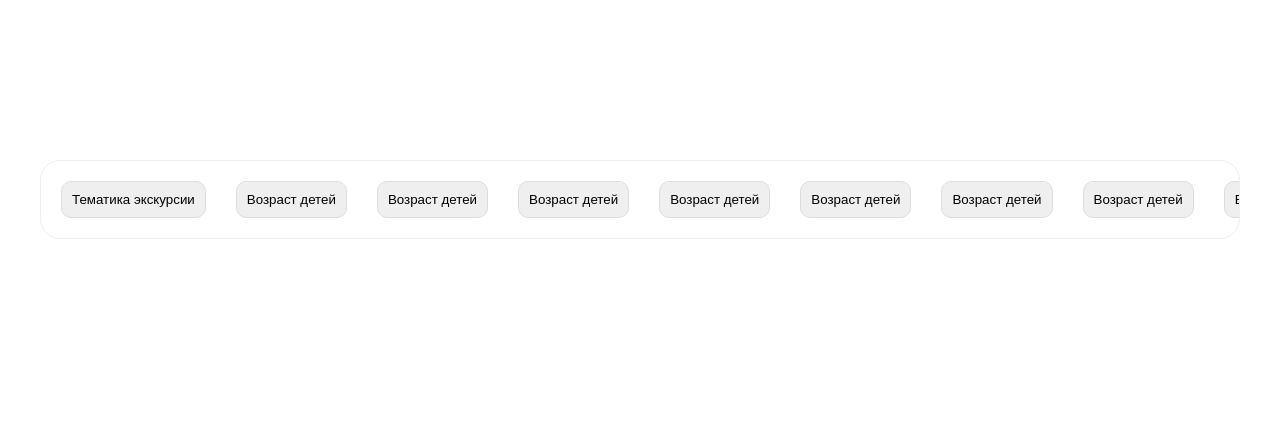
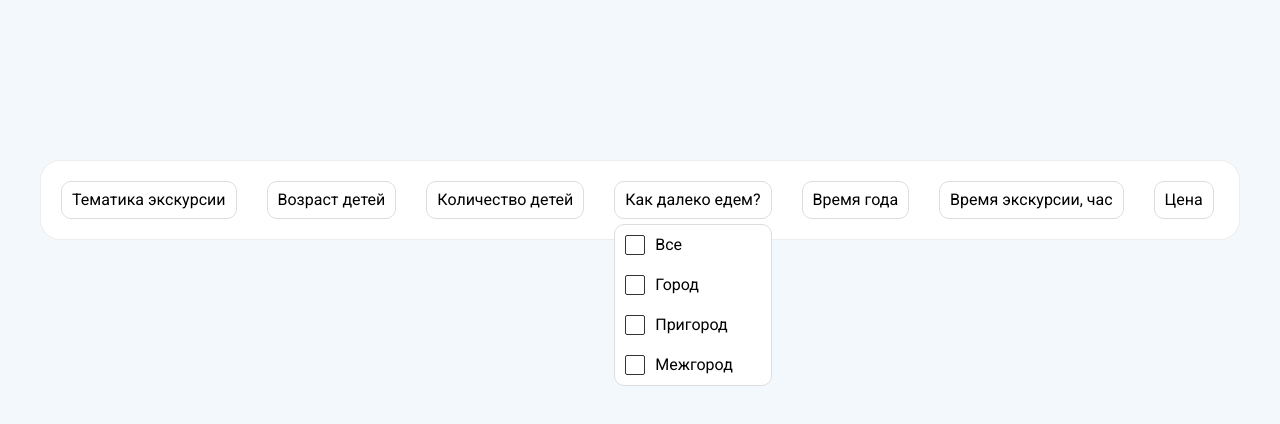
Before and after one commit to StarkElessar/swiper-dropdown-viewport, a website built with Vite: page index.html in a window 1280 px wide. Both pictures are taken after a click on the element 640 px from the left and 199 px from the top of the page. Built offline with nearby package versions, Linux system fonts and the light colour scheme.

Commit message:
feat: update position after slideTo

```diff
--- a/index.html
+++ b/index.html
@@ -15,31 +15,22 @@
 						<select id="test-1" multiple></select>
 					</div>
 					<div class="swiper-slide">
-						<select id="test-2"></select>
+						<select id="test-2" multiple></select>
 					</div>
 					<div class="swiper-slide">
-						<select id="test-3"></select>
+						<select id="test-3" multiple></select>
 					</div>
 					<div class="swiper-slide">
-						<select id="test-4"></select>
+						<select id="test-4" multiple></select>
 					</div>
 					<div class="swiper-slide">
-						<select id="test-5"></select>
+						<select id="test-5" multiple></select>
 					</div>
 					<div class="swiper-slide">
-						<select id="test-6"></select>
+						<select id="test-6" multiple></select>
 					</div>
 					<div class="swiper-slide">
-						<select id="test-7"></select>
-					</div>
-					<div class="swiper-slide">
-						<select id="test-8"></select>
-					</div>
-					<div class="swiper-slide">
-						<select id="test-9"></select>
-					</div>
-					<div class="swiper-slide">
-						<select id="test-10"></select>
+						<select id="test-7" multiple></select>
 					</div>
 				</div>
 			</div>
--- a/src/libs/dropdown.ts
+++ b/src/libs/dropdown.ts
@@ -1,10 +1,22 @@
+type EventType = 'open' | 'close';
+
+interface EventData {
+	sender: Dropdown;
+	[key: string]: any;
+}
+
+type EventCallback = (e: EventData) => void;
+
 export interface IDropdown {
+	bind(eventType: EventType, callback: EventCallback): void;
+	unbind(eventType: EventType, callback: EventCallback): void;
 	toggleDropdown: (event: MouseEvent, delay?: number) => void;
 	closeDropdown: () => void;
 	get(id: string): Dropdown | null;
 	get isOpen(): boolean;
 	get listWrapperElement(): HTMLElement;
 	get wrapperElement(): HTMLElement;
+	get triggerElement(): HTMLElement;
 }
 
 export type DropdownSelector = string | HTMLElement;
@@ -27,11 +39,12 @@ export const DEFAULT_DROPDOWN_OPTIONS: DropdownOptions = {
 
 export class Dropdown implements IDropdown {
 	private static instances = new Map<string, Dropdown>();
+	private _eventHandlers = new Map<EventType, Set<EventCallback>>();
 	private readonly _options: DropdownOptions;
 	private _isOpen = false;
 	private readonly _element: HTMLElement | null;
 	private readonly _wrapper = document.createElement('div');
-	private readonly _triggerElement = document.createElement('button');
+	private readonly _triggerElement = document.createElement('span');
 	private readonly _listWrapperElement = document.createElement('div');
 
 	constructor(selector: DropdownSelector, options: Partial<DropdownOptions> = {}) {
@@ -42,13 +55,11 @@ export class Dropdown implements IDropdown {
 		}
 
 		this._options = Object.assign(DEFAULT_DROPDOWN_OPTIONS, options);
-		this.init(this._element).then(() => {
-			const id = this._element?.id;
-			id && (Dropdown.instances.set(id, this));
-		});
+		this.init(this._element);
+		Dropdown.instances.set(this._element.id, this);
 	}
 
-	private async init(element: HTMLElement) {
+	private init(element: HTMLElement) {
 		const {
 			label,
 			triggerClassName,
@@ -62,7 +73,6 @@ export class Dropdown implements IDropdown {
 		this._wrapper.appendChild(element);
 
 		this._triggerElement.classList.add(triggerClassName);
-		this._triggerElement.type = 'button';
 		this._triggerElement.textContent = label;
 		this._triggerElement.onclick = this.toggleDropdown;
 
@@ -77,6 +87,10 @@ export class Dropdown implements IDropdown {
 			this._isOpen = !this._isOpen;
 			this._wrapper.classList.toggle(this._options.activeClassName);
 			this._listWrapperElement.style.display = this._isOpen ? 'block' : 'none';
+			this.trigger(this._isOpen ? 'open' : 'close', {
+				wrapperElement: this._wrapper,
+				listWrapperElement: this._listWrapperElement,
+			});
 
 			if (this._isOpen) {
 				document.addEventListener('click', this.handleDocumentClick);
@@ -87,9 +101,7 @@ export class Dropdown implements IDropdown {
 		}, delay);
 	};
 
-	private handleDocumentClick = (e: MouseEvent) => {
-		const target = e.target;
-
+	private handleDocumentClick = ({ target }: MouseEvent) => {
 		if (target instanceof Node && !this._wrapper.contains(target)) {
 			this.closeDropdown();
 			document.removeEventListener('click', this.handleDocumentClick);
@@ -101,11 +113,38 @@ export class Dropdown implements IDropdown {
 			this._isOpen = false;
 			this._wrapper.classList.remove(this._options.activeClassName);
 			this._listWrapperElement.style.display = 'none';
+			this.trigger('close', {
+				wrapperElement: this._wrapper,
+				listWrapperElement: this._listWrapperElement,
+			});
 		}
+	}
+
+	public bind(eventType: EventType, callback: EventCallback) {
+		!this._eventHandlers.has(eventType) && (
+			this._eventHandlers.set(eventType, new Set())
+		);
+		this._eventHandlers.get(eventType)?.add(callback);
+	}
+
+	public unbind(eventType: EventType, callback: EventCallback) {
+		this._eventHandlers.get(eventType)?.delete(callback);
+	}
+
+	private trigger(eventType: EventType, data: Omit<EventData, 'sender'>) {
+		const eventData: EventData = {
+			sender: this,
+			...data
+		};
+		this._eventHandlers.get(eventType)?.forEach(callback => callback(eventData));
 	}
 
 	public get wrapperElement() {
 		return this._wrapper;
+	}
+
+	public get triggerElement() {
+		return this._triggerElement;
 	}
 
 	public get listWrapperElement() {
--- a/src/main.css
+++ b/src/main.css
@@ -1,3 +1,4 @@
+@import url("https://fonts.googleapis.com/css2?family=Roboto:ital,wght@400&display=swap");
 @import "swiper/swiper-bundle.css";
 
 * {
@@ -9,6 +10,11 @@
 
 body {
 	padding-block: 10rem;
+	font-family: "Roboto", sans-serif;
+	font-weight: 400;
+	font-size: 16px;
+	line-height: 1;
+	background-color: #f2f8fb;
 }
 
 ul {
@@ -26,6 +32,7 @@ ul {
 	border: 1px solid #eee;
 	border-radius: 20px;
 	padding: 20px;
+	background-color: #fff;
 }
 
 .swiper-slide {
@@ -38,6 +45,7 @@ ul {
 
 .dropdown-trigger,
 .dropdown-item-label {
+	display: inline-flex;
 	user-select: none;
 	padding: 10px;
 }
@@ -48,11 +56,11 @@ ul {
 }
 
 .dropdown-list-wrapper {
+	width: max-content;
+	min-width: 100%;
 	margin-top: 5px;
 	position: absolute;
 	top: 100%;
-	left: 0;
-	right: 0;
 	display: none;
 	border-radius: 10px;
 	border: 1px solid #ddd;
@@ -67,10 +75,42 @@ ul {
 }
 
 .dropdown-item-label {
-	display: inline-flex;
+	text-wrap: nowrap;
 	align-items: center;
 	gap: 10px;
 	width: 100%;
+}
+
+.dropdown-item-label input[type=checkbox] {
+	position: relative;
+	color: #333;
+	appearance: none;
+	width: 20px;
+	aspect-ratio: 1;
+	border: 1px solid currentColor;
+	border-radius: 2px;
+	transition: color .2s ease-in-out;
+}
+
+.dropdown-item-label input[type=checkbox]:checked {
+	color: #fe8d59;
+}
+
+.dropdown-item-label input[type=checkbox]:checked::before {
+	background-color: currentColor;
+}
+
+.dropdown-item-label input[type=checkbox]::before {
+	position: absolute;
+	top: 50%;
+	left: 50%;
+	transform: translate(-50%, -50%);
+	content: "";
+	width: 14px;
+	aspect-ratio: 1;
+	border-radius: 1px;
+	background-color: transparent;
+	transition: background-color .2s ease-in-out;
 }
 
 @media (any-hover: hover) {
--- a/src/main.ts
+++ b/src/main.ts
@@ -1,22 +1,19 @@
 import Swiper from 'swiper';
 import { FreeMode } from 'swiper/modules';
 import { CheckboxSelection } from './modules/checkbox-selection';
+import { tematics } from './modules/data.ts';
 
 document.addEventListener('DOMContentLoaded', () => {
 	new CheckboxSelection('#test-1', {
 		label: 'Тематика экскурсии',
-		dataSource: [
-			{ id: 'all', value: '-1', label: 'Все' },
-			{ id: '1', value: '1', label: 'Спортивные' },
-			{ id: '2', value: '2', label: 'Популярные' }
-		]
+		dataSource: tematics
 	});
 
 	new CheckboxSelection('#test-2', {
 		label: 'Возраст детей',
 		dataSource: [
 			{ id: 'all', value: '-1', label: 'Все' },
-			...[...Array(8)].map((_, index) => ({
+			...[...Array(11)].map((_, index) => ({
 				id: `${index + 1}`,
 				value: `${index + 1}`,
 				label: `${index + 1} класс`
@@ -24,110 +21,84 @@ document.addEventListener('DOMContentLoaded', () => {
 		]
 	});
 
+	function generateRanges(start: number, end: number, step: number) {
+		let ranges = [];
+		for (let i = start; i <= end; i += step) {
+			let rangeEnd = i + step - 1;
+			if (rangeEnd > end) {
+				rangeEnd = end;
+			} // Убедимся, что последний диапазон не превышает end
+			ranges.push({
+				id: `${i}-${rangeEnd}`,
+				value: `${i}-${rangeEnd}`,
+				label: `${i}-${rangeEnd} детей`
+			});
+		}
+		return ranges;
+	}
+
 	new CheckboxSelection('#test-3', {
-		label: 'Возраст детей',
+		label: 'Количество детей',
 		dataSource: [
 			{ id: 'all', value: '-1', label: 'Все' },
-			...[...Array(8)].map((_, index) => ({
-				id: `${index + 1}`,
-				value: `${index + 1}`,
-				label: `${index + 1} класс`
-			}))
+			...generateRanges(1, 50, 5)
 		]
 	});
 
 	new CheckboxSelection('#test-4', {
-		label: 'Возраст детей',
+		label: 'Как далеко едем?',
 		dataSource: [
 			{ id: 'all', value: '-1', label: 'Все' },
-			...[...Array(8)].map((_, index) => ({
-				id: `${index + 1}`,
-				value: `${index + 1}`,
-				label: `${index + 1} класс`
-			}))
+			{ id: '1', value: '1', label: 'Город' },
+			{ id: '2', value: '2', label: 'Пригород' },
+			{ id: '3', value: '3', label: 'Межгород' }
 		]
 	});
 
 	new CheckboxSelection('#test-5', {
-		label: 'Возраст детей',
+		label: 'Время года',
 		dataSource: [
 			{ id: 'all', value: '-1', label: 'Все' },
-			...[...Array(8)].map((_, index) => ({
-				id: `${index + 1}`,
-				value: `${index + 1}`,
-				label: `${index + 1} класс`
-			}))
+			{ id: '1', value: '1', label: 'Зима' },
+			{ id: '2', value: '2', label: 'Весна' },
+			{ id: '3', value: '3', label: 'Лето' },
+			{ id: '4', value: '4', label: 'Осень' },
 		]
 	});
 
 	new CheckboxSelection('#test-6', {
-		label: 'Возраст детей',
+		label: 'Время экскурсии, час',
 		dataSource: [
 			{ id: 'all', value: '-1', label: 'Все' },
-			...[...Array(8)].map((_, index) => ({
-				id: `${index + 1}`,
-				value: `${index + 1}`,
-				label: `${index + 1} класс`
-			}))
+			{ id: '1', value: '1', label: '0-5 часа' },
+			{ id: '2', value: '2', label: '6-10 часа' },
+			{ id: '3', value: '3', label: '11-20 часа' },
 		]
 	});
 
 	new CheckboxSelection('#test-7', {
-		label: 'Возраст детей',
+		label: 'Цена',
 		dataSource: [
 			{ id: 'all', value: '-1', label: 'Все' },
-			...[...Array(8)].map((_, index) => ({
-				id: `${index + 1}`,
-				value: `${index + 1}`,
-				label: `${index + 1} класс`
-			}))
-		]
-	});
-
-	new CheckboxSelection('#test-8', {
-		label: 'Возраст детей',
-		dataSource: [
-			{ id: 'all', value: '-1', label: 'Все' },
-			...[...Array(8)].map((_, index) => ({
-				id: `${index + 1}`,
-				value: `${index + 1}`,
-				label: `${index + 1} класс`
-			}))
-		]
-	});
-
-	new CheckboxSelection('#test-9', {
-		label: 'Возраст детей',
-		dataSource: [
-			{ id: 'all', value: '-1', label: 'Все' },
-			...[...Array(8)].map((_, index) => ({
-				id: `${index + 1}`,
-				value: `${index + 1}`,
-				label: `${index + 1} класс`
-			}))
-		]
-	});
-
-	new CheckboxSelection('#test-10', {
-		label: 'Возраст детей',
-		dataSource: [
-			{ id: 'all', value: '-1', label: 'Все' },
-			...[...Array(8)].map((_, index) => ({
-				id: `${index + 1}`,
-				value: `${index + 1}`,
-				label: `${index + 1} класс`
-			}))
+			{ id: '1', value: '1', label: '1000-2500 руб.' },
+			{ id: '2', value: '2', label: '2501-4000 руб.' },
+			{ id: '3', value: '3', label: '4001+ руб.' },
 		]
 	});
 
 	const sliderContainer = document.getElementById('swiper');
 
 	if (sliderContainer) {
+		const swiperEvents = { isAnimating: false };
 		const swiper = new Swiper(sliderContainer, {
 			modules: [FreeMode],
 			spaceBetween: 30,
 			slidesPerView: 'auto',
-			freeMode: true
+			freeMode: true,
+			on: {
+				slideChangeTransitionStart: () => swiperEvents.isAnimating = true,
+				slideChangeTransitionEnd: () => swiperEvents.isAnimating = false
+			}
 		});
 
 		swiper.slides.forEach((slide, index) => {
@@ -141,5 +112,34 @@ document.addEventListener('DOMContentLoaded', () => {
 				}
 			});
 		});
+
+		document.querySelectorAll('select').forEach((el) => {
+			const dropdown = CheckboxSelection.get(el.id);
+			dropdown?.bind('open', ({ listWrapperElement }) => {
+				const updatePosition = () => {
+					const swiperContainerRect = swiper.el.getBoundingClientRect();
+					const dropdownListRect = listWrapperElement.getBoundingClientRect();
+
+					if (swiperContainerRect.right <= dropdownListRect.right) {
+						console.log('right position');
+						listWrapperElement.style.right = '0';
+					}
+					else if (dropdownListRect.left <= swiperContainerRect.left) {
+						console.log('left position');
+						listWrapperElement.style.left = '0';
+					}
+				};
+
+				updatePosition();
+				(swiperEvents.isAnimating) && (
+					swiper.once('slideChangeTransitionEnd', updatePosition)
+				);
+			});
+
+			dropdown?.bind('close', ({ listWrapperElement }) => {
+				listWrapperElement.style.left = 'unset';
+				listWrapperElement.style.right = 'unset';
+			});
+		});
 	}
 });
--- a/src/modules/checkbox-selection/checkbox-selection.ts
+++ b/src/modules/checkbox-selection/checkbox-selection.ts
@@ -54,6 +54,3 @@ export class CheckboxSelection extends Dropdown {
 		this.listWrapperElement.append(this._listElement);
 	}
 }
-
-// @ts-ignore
-window.CheckboxSelection = CheckboxSelection;
--- /dev/null
+++ b/src/modules/data.ts
@@ -0,0 +1,112 @@
+export const tematics = [
+	{
+		"id": "all",
+		"value": "-1",
+		"label": "Все"
+	},
+	{
+		"id": "1",
+		"value": "1",
+		"label": "Спортивные"
+	},
+	{
+		"id": "2",
+		"value": "2",
+		"label": "Профориентационные"
+	},
+	{
+		"id": "3",
+		"value": "3",
+		"label": "Популярные"
+	},
+	{
+		"id": "4",
+		"value": "4",
+		"label": "Мастер-классы"
+	},
+	{
+		"id": "5",
+		"value": "5",
+		"label": "Народные промыслы"
+	},
+	{
+		"id": "6",
+		"value": "6",
+		"label": "Гастрономические"
+	},
+	{
+		"id": "7",
+		"value": "7",
+		"label": "Интерактивные"
+	},
+	{
+		"id": "8",
+		"value": "8",
+		"label": "Приключения"
+	},
+	{
+		"id": "9",
+		"value": "9",
+		"label": "Музеи"
+	},
+	{
+		"id": "10",
+		"value": "10",
+		"label": "Космонавтика и авиация"
+	},
+	{
+		"id": "11",
+		"value": "11",
+		"label": "На свежем воздухе"
+	},
+	{
+		"id": "12",
+		"value": "12",
+		"label": "Спектакли"
+	},
+	{
+		"id": "13",
+		"value": "13",
+		"label": "Развлекательные"
+	},
+	{
+		"id": "14",
+		"value": "14",
+		"label": "Экология"
+	},
+	{
+		"id": "15",
+		"value": "15",
+		"label": "Производство"
+	},
+	{
+		"id": "16",
+		"value": "16",
+		"label": "Литературные"
+	},
+	{
+		"id": "17",
+		"value": "17",
+		"label": "Фермы и питомники"
+	},
+	{
+		"id": "18",
+		"value": "18",
+		"label": "Природа"
+	},
+	{
+		"id": "19",
+		"value": "19",
+		"label": "Патриотические"
+	},
+	{
+		"id": "20",
+		"value": "20",
+		"label": "Естественно-научные"
+	},
+	{
+		"id": "21",
+		"value": "21",
+		"label": "Исторические"
+	}
+]
```
Also changed, not shown: public/checked.svg (added).
